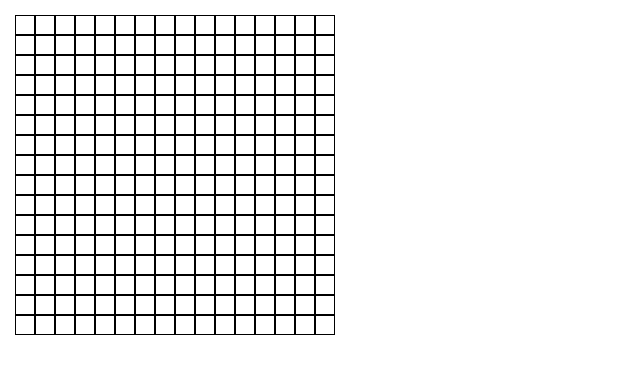
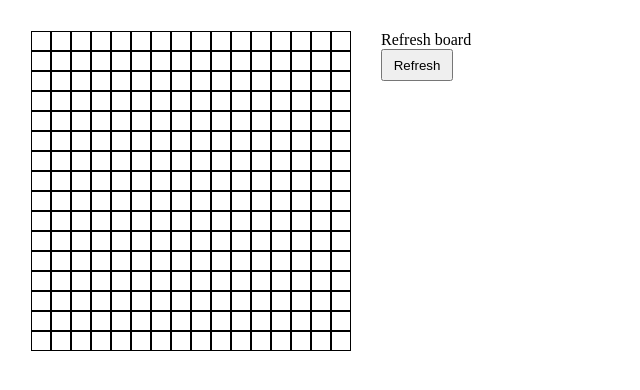
Before and after one commit to lnabesima/odin_etchasketch, a website: page index.html in a window 1280 px wide. Shown: the whole page, without its empty margins (0-640 px from the left). Drawn offline with Linux system fonts and the light colour scheme.

Commit message:
Add refresh functionality

```diff
--- a/css/scss/_base.scss
+++ b/css/scss/_base.scss
@@ -16,3 +16,7 @@
 .grid {
   display: grid;
 }
+
+body {
+  padding: 1rem;
+}
--- /dev/null
+++ b/css/scss/_controls.scss
@@ -0,0 +1,9 @@
+.refresh-board {
+  padding: 15px;
+
+  &__button {
+    width: 80%;
+    height: 10%;
+
+  }
+}
--- a/css/scss/style.scss
+++ b/css/scss/style.scss
@@ -1 +1 @@
-@import 'base', 'canvas';
+@import 'base', 'canvas', 'controls';
--- a/index.html
+++ b/index.html
@@ -8,8 +8,13 @@
     <title>Etch-a-Sketch</title>
   </head>
   <body>
-    <main>
+    <main class="flex">
       <div class="div-wrapper grid"></div>
+
+      <div class="refresh-board">
+        <p class="refresh-board__title">Refresh board</p>
+        <button class="refresh-board__button">Refresh</button>
+      </div>
     </main>
 
     <script src="./js/main.js"></script>
--- a/js/main.js
+++ b/js/main.js
@@ -1,4 +1,5 @@
 const mainDiv = document.querySelector('.div-wrapper');
+const refreshButton = document.querySelector('.refresh-board__button');
 
 // this function create the basic element of the board
 const createDiv = () => {
@@ -20,3 +21,14 @@ const basicBlocks = document.querySelectorAll('.div-wrapper__block');
 [...basicBlocks].forEach((block) => {
   block.addEventListener('mouseenter', () => block.classList.add('test'));
 });
+
+/* ---- Controls ---- */
+// remove the class from the hovered blocks
+const refreshControls = () => {
+  [...basicBlocks].forEach((block) => {
+    block.classList.remove('test');
+  });
+};
+
+// add the refresh function to the button
+refreshButton.addEventListener('click', () => refreshControls());
```
Also changed, not shown: css/style.css, 1 other file. Lines whose indentation alone changed are shown as unchanged.
